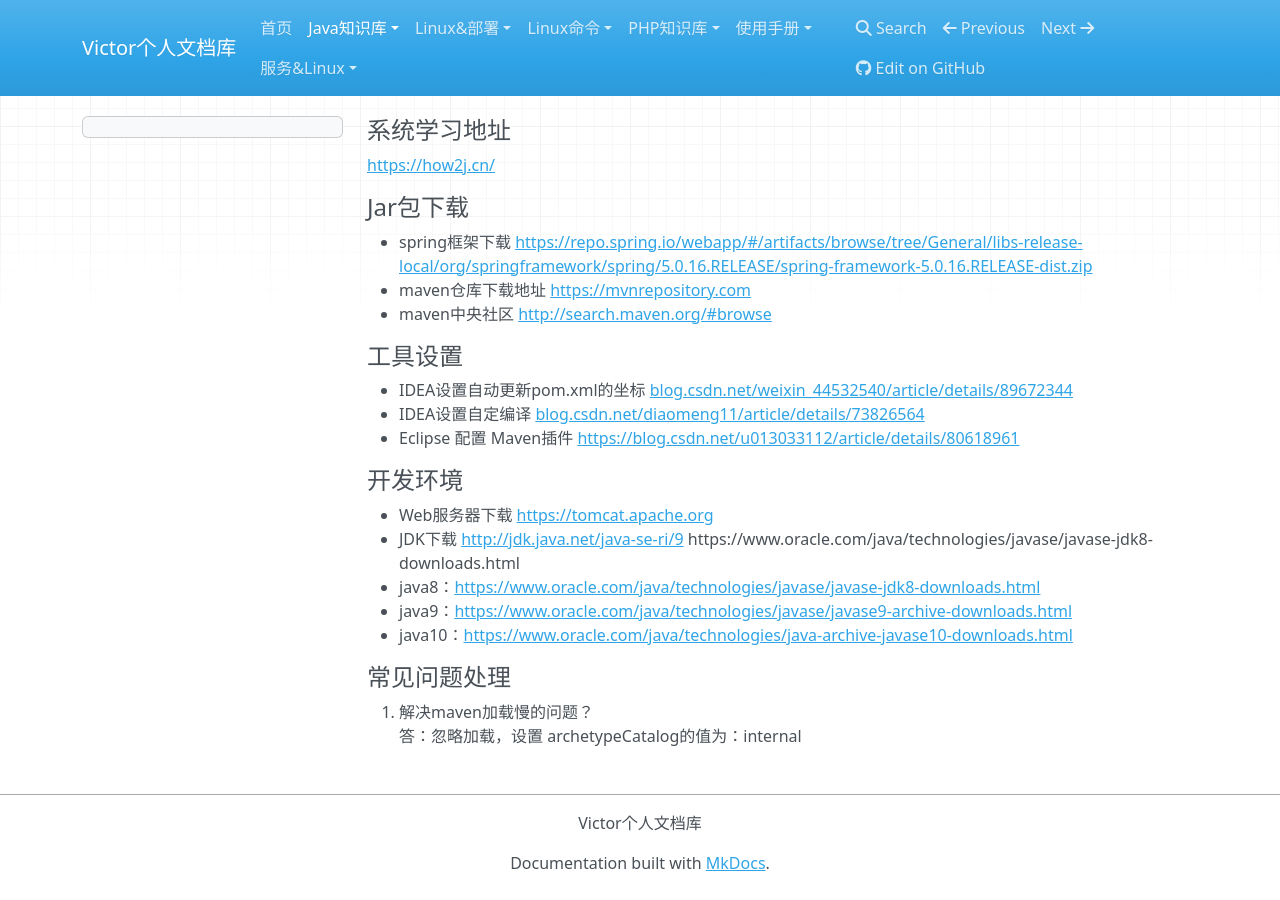
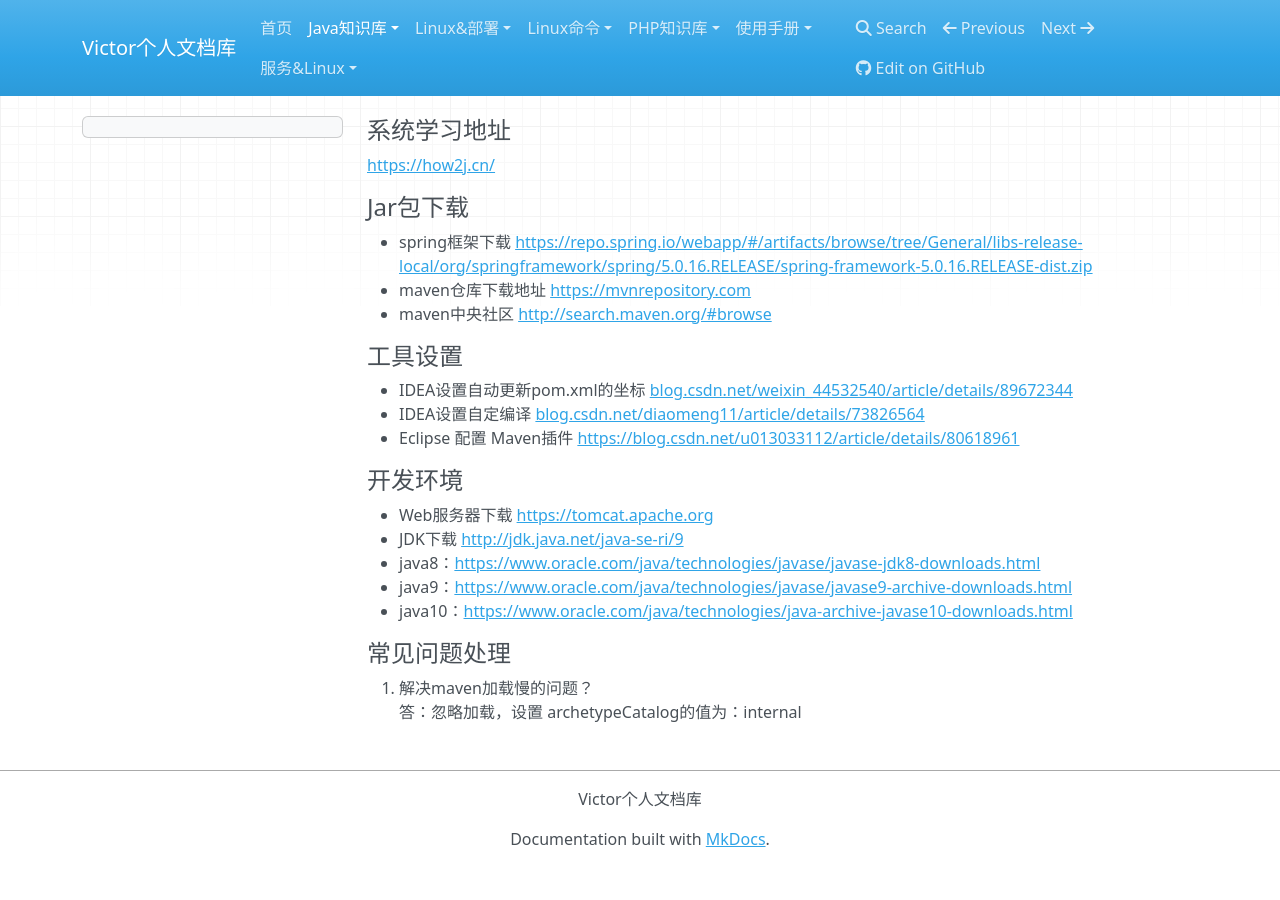
Before and after one commit to victor24680/victorDocs, an MkDocs documentation site: the page built from docs/Java知识库/开发相关jar下载地址.md, in a window 1280 px wide. Built offline with MkDocs 1.6.1, drawn with Linux system fonts in a browser that asks for light colours; nearby versions of some CDN libraries; some of the changed lines change nothing that is shown.

Commit message:
elasticsearch

```diff
--- a/docs/Java知识库/开发相关jar下载地址.md
+++ b/docs/Java知识库/开发相关jar下载地址.md
@@ -21,7 +21,6 @@
 [https://tomcat.apache.org](https://tomcat.apache.org)
 - JDK下载
 [http://jdk.java.net/java-se-ri/9](http://jdk.java.net/java-se-ri/9)
-https://www.oracle.com/java/technologies/javase/javase-jdk8-downloads.html
 1. java8：[https://www.oracle.com/java/technologies/javase/javase-jdk8-downloads.html](https://www.oracle.com/java/technologies/javase/javase-jdk8-downloads.html)
 2. java9：[https://www.oracle.com/java/technologies/javase/javase9-archive-downloads.html](https://www.oracle.com/java/technologies/javase/javase9-archive-downloads.html)
 3. java10：[https://www.oracle.com/java/technologies/java-archive-javase10-downloads.html](https://www.oracle.com/java/technologies/java-archive-javase10-downloads.html)
```
